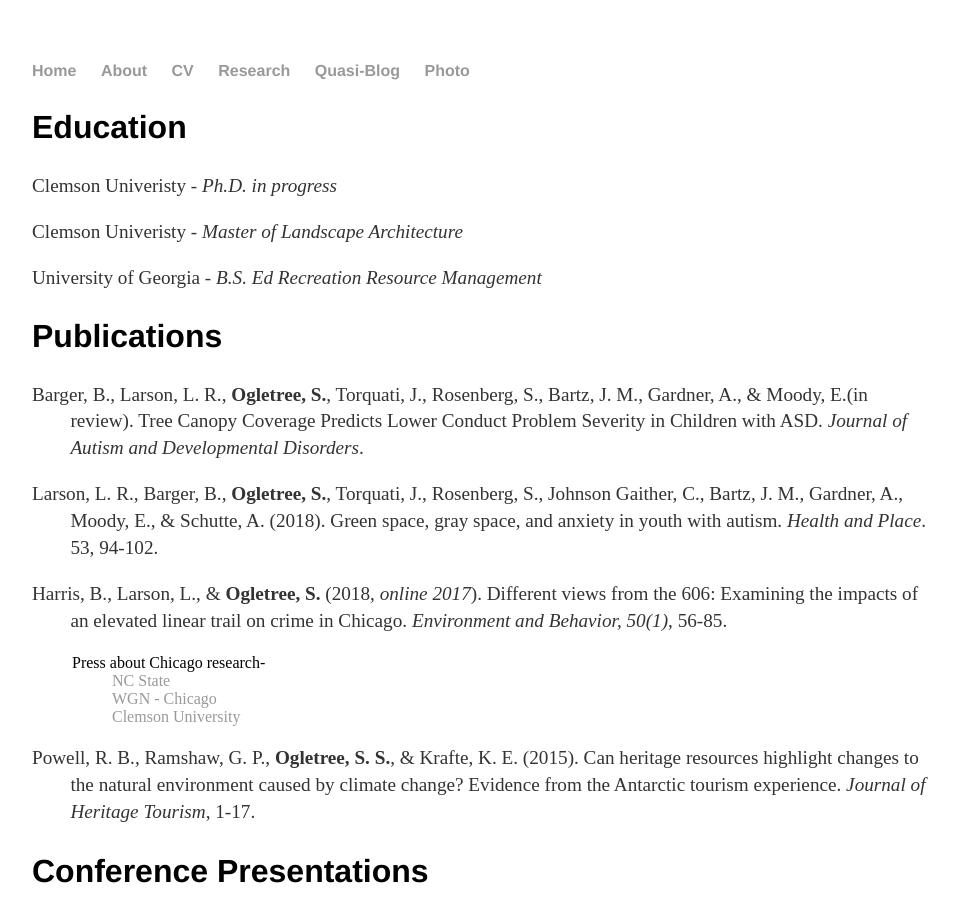
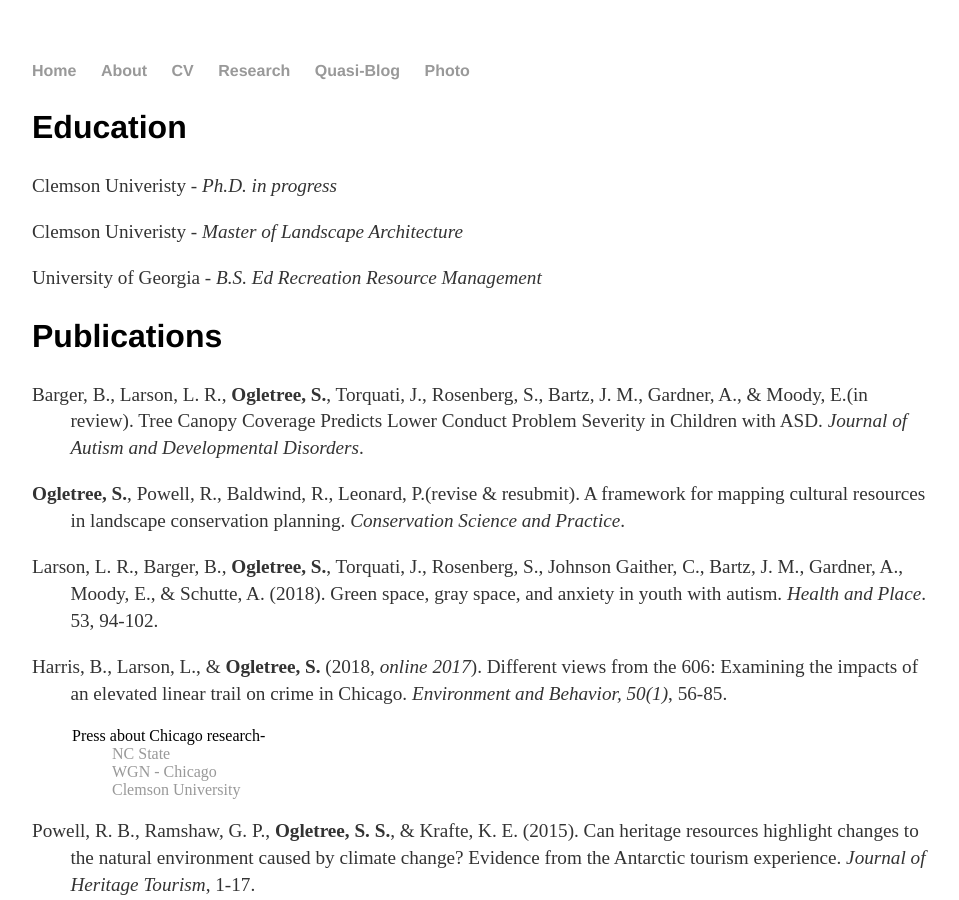
Before and after one commit to scottogletree/ogletrees.github.io, a Jekyll site: the page built from cv/index.html, in a window 1280 px wide and 900 px high. Shown: the whole window, without its empty margins (160-1119 px from the left). Built offline with Jekyll 4.4.1, drawn with Linux system fonts in a browser that asks for light colours.

Commit message:
Add csp article

```diff
--- a/cv/index.html
+++ b/cv/index.html
@@ -22,6 +22,7 @@ title: CV of S Ogletree
 		<style> p{margin-left: 2em;text-indent: -2em;}</style>
 
 		<p>Barger, B., Larson, L. R., <strong>Ogletree, S.</strong>, Torquati, J., Rosenberg, S., Bartz, J. M., Gardner, A., & Moody, E.(in review). Tree Canopy Coverage Predicts Lower Conduct Problem Severity in Children with ASD. <em>Journal of Autism and Developmental Disorders</em>.</p>
+		<p><strong>Ogletree, S.</strong>, Powell, R., Baldwind, R., Leonard, P.(revise & resubmit). A framework for mapping cultural resources in landscape conservation planning. <em>Conservation Science and Practice</em>.</p>
 			<p>Larson, L. R., Barger, B., <strong>Ogletree, S.</strong>, Torquati, J., Rosenberg, S., Johnson Gaither, C., Bartz, J. M., Gardner, A., Moody, E., & Schutte, A. (2018). Green space, gray space, and anxiety in youth with autism. <em>Health and Place</em>. 53, 94-102.</p>
 
 		<p>Harris, B., Larson, L., & <strong>Ogletree, S.</strong> (2018, <em> online 2017</em>). Different views from the 606: Examining the impacts of an elevated linear trail on crime in Chicago. <em>Environment and Behavior, 50(1)</em>, 56-85.</p>
```
